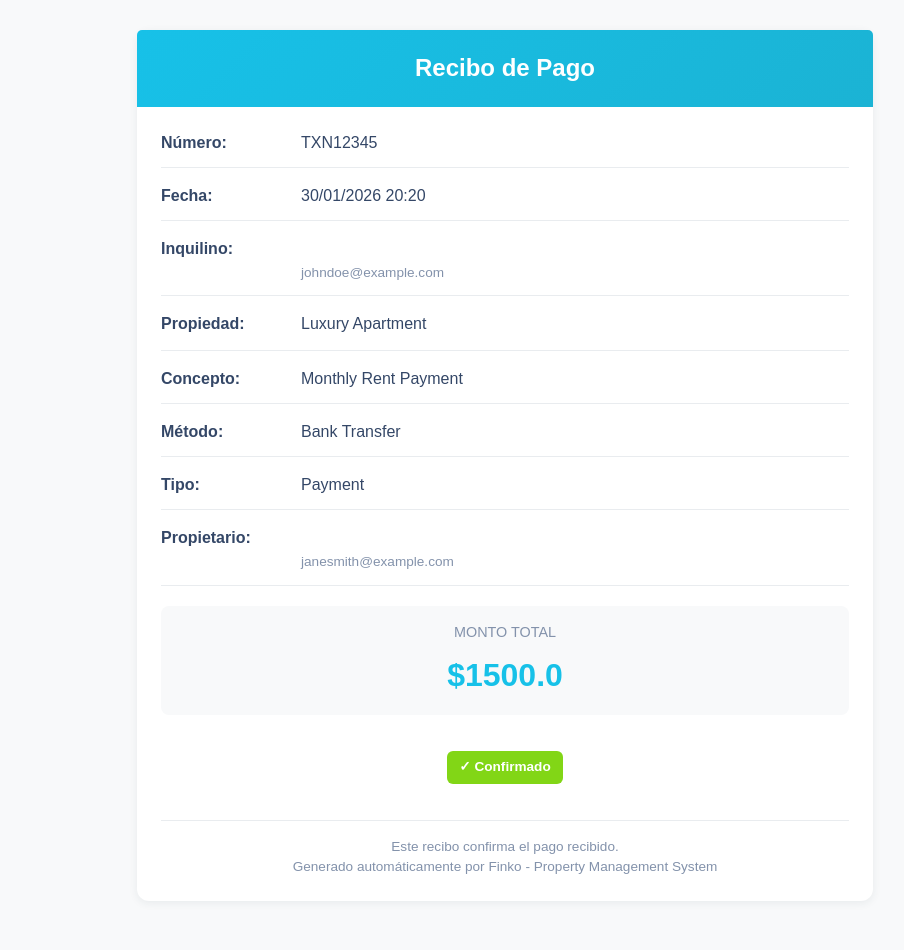
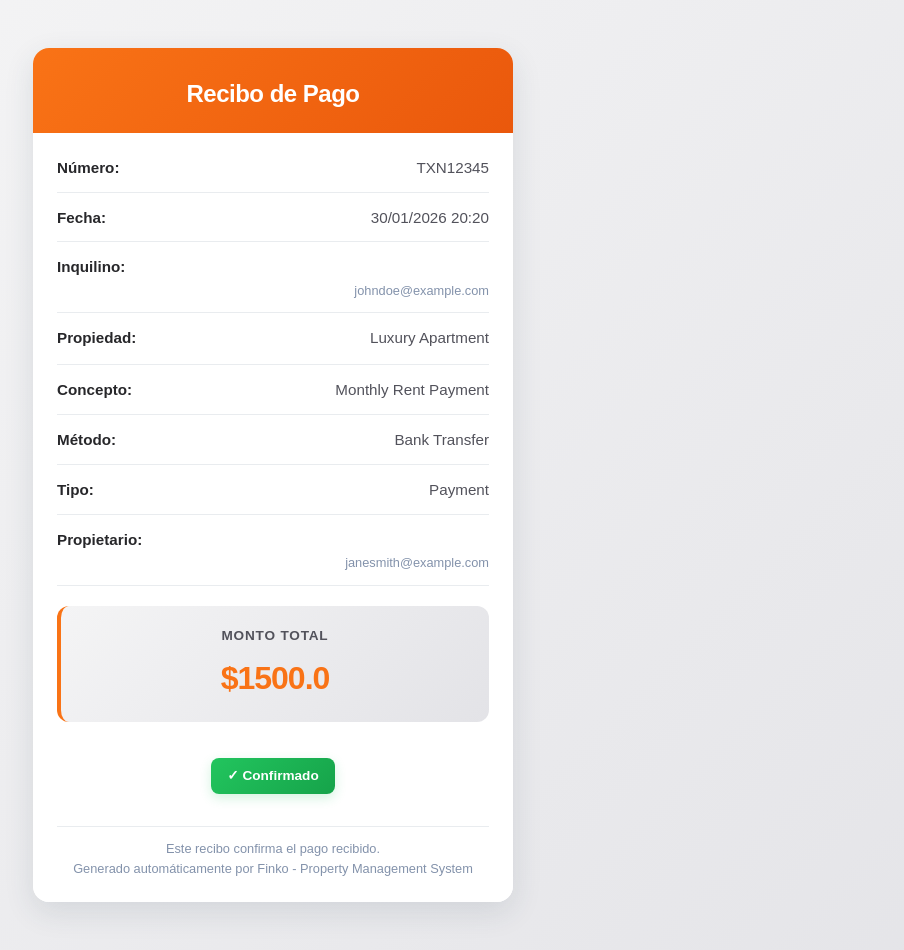
Before and after one commit to gkipping2023/Finko, a Django app: page /preview-transaction-confirmation/ in a window 1280 px wide. Shown: the whole page, without its empty margins (135-1039 px from the left). Before the commit the page ends 874 px from the top, so only its background shows below. Run offline with Django 5.2, Linux system fonts and the light colour scheme; a user stored in the database is signed in.

Commit message:
improved the transaction pdf

```diff
--- a/main/templates/main/transaction_confirmation.html
+++ b/main/templates/main/transaction_confirmation.html
@@ -8,95 +8,187 @@
     <link href="https://cdn.jsdelivr.net/npm/bootstrap@5.3.0/dist/css/bootstrap.min.css" rel="stylesheet">
     <link rel="stylesheet" href="https://cdnjs.cloudflare.com/ajax/libs/font-awesome/6.4.2/css/all.min.css">
     <style>
+        * {
+            margin: 0;
+            padding: 0;
+            box-sizing: border-box;
+        }
+
+        @page {
+            size: letter;
+            margin: 0;
+        }
+
         body {
             font-family: 'Montserrat', Arial, sans-serif;
-            background: #f8f9fa;
+            background: linear-gradient(135deg, #f4f4f5 0%, #e3e3e7 100%);
             color: #344767;
+            min-height: 100vh;
+            margin: 0;
+            padding: 0.5in;
+            width: 8.5in;
         }
+
         .container {
-            margin-top: 30px;
-            margin-bottom: 30px;
+            margin: 0;
+            padding: 0;
+            max-width: 7.5in;
+            width: 100%;
         }
+
+        .row {
+            margin: 0;
+            padding: 0;
+        }
+
+        .col-md-8 {
+            max-width: 100%;
+            padding: 0;
+        }
+
         .card {
             border: none;
-            border-radius: 12px;
-            box-shadow: 0 2px 8px rgba(44, 62, 80, 0.08);
+            border-radius: 16px;
+            box-shadow: 0 10px 30px rgba(44, 62, 80, 0.12);
+            overflow: hidden;
+            page-break-inside: avoid;
         }
+
         .card-header {
-            background: linear-gradient(135deg, #17c1e8 0%, #1bb3d4 100%);
+            background: linear-gradient(135deg, #f97316 0%, #ea580c 100%);
             color: white;
-            border-radius: 12px 12px 0 0;
-            padding: 24px;
+            border-radius: 16px 16px 0 0;
+            padding: 24px 20px;
             text-align: center;
             border: none;
         }
+
         .card-header h3 {
-            margin: 0;
+            margin: 8px 0 0 0;
             font-weight: 700;
             font-size: 24px;
+            letter-spacing: -0.5px;
         }
+
         .card-body {
             padding: 24px;
+            background: white;
         }
+
         .info-row {
             display: flex;
             justify-content: space-between;
-            margin-bottom: 16px;
+            margin-bottom: 14px;
             padding-bottom: 12px;
             border-bottom: 1px solid #e9ecef;
+            font-size: 0.95rem;
         }
+
         .info-row:last-child {
             border-bottom: none;
+            margin-bottom: 0;
         }
+
         .info-label {
             font-weight: 600;
-            color: #344767;
-            min-width: 140px;
+            color: #27272a;
+            min-width: 130px;
         }
+
         .info-value {
-            color: #344767;
+            color: #52525b;
             flex: 1;
+            text-align: right;
+            font-weight: 500;
         }
+
         .info-value small {
             display: block;
             color: #8392ab;
-            font-size: 0.85rem;
+            font-size: 0.8rem;
             margin-top: 2px;
+            text-align: right;
         }
+
         .amount-section {
-            background: #f8f9fa;
-            border-radius: 8px;
-            padding: 16px;
+            background: linear-gradient(135deg, #f4f4f5 0%, #e3e3e7 100%);
+            border-radius: 12px;
+            padding: 20px;
             text-align: center;
             margin: 20px 0;
+            border-left: 4px solid #f97316;
+            page-break-inside: avoid;
         }
+
         .amount-label {
-            color: #8392ab;
-            font-size: 0.9rem;
+            color: #52525b;
+            font-size: 0.85rem;
             margin-bottom: 8px;
+            text-transform: uppercase;
+            letter-spacing: 0.8px;
+            font-weight: 600;
         }
+
         .amount-value {
             font-size: 32px;
             font-weight: 700;
-            color: #17c1e8;
+            color: #f97316;
+            letter-spacing: -1px;
         }
+
         .status-badge {
             display: inline-block;
-            background: #82d616;
+            background: linear-gradient(135deg, #22c55e 0%, #16a34a 100%);
             color: white;
-            padding: 6px 12px;
-            border-radius: 6px;
+            padding: 8px 16px;
+            border-radius: 8px;
             font-size: 0.85rem;
             font-weight: 600;
             margin: 16px 0;
+            box-shadow: 0 4px 12px rgba(34, 197, 94, 0.2);
         }
+
         .footer-text {
             text-align: center;
             color: #8392ab;
-            font-size: 0.85rem;
-            margin-top: 20px;
-            padding-top: 16px;
+            font-size: 0.8rem;
+            margin-top: 16px;
+            padding-top: 12px;
             border-top: 1px solid #e9ecef;
+            page-break-inside: avoid;
+        }
+
+        .footer-text a {
+            color: #f97316;
+            text-decoration: none;
+            font-weight: 600;
+        }
+
+        .footer-text a:hover {
+            text-decoration: underline;
+        }
+
+        @media print {
+            body {
+                background: white;
+                padding: 0.4in;
+                margin: 0;
+                width: auto;
+            }
+
+            .container {
+                margin: 0;
+                max-width: 100%;
+            }
+
+            .card {
+                box-shadow: none;
+                border: 1px solid #e9ecef;
+            }
+
+            .col-md-8 {
+                max-width: 100%;
+            }
         }
     </style>
 </head>
```
